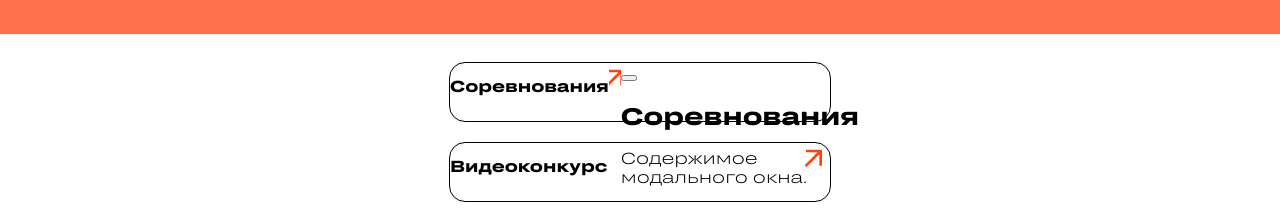
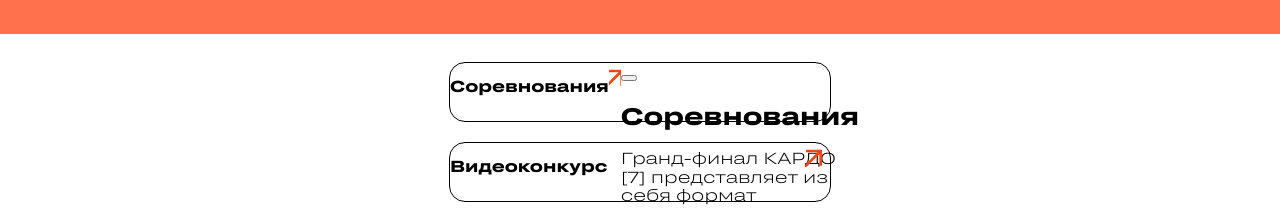
Before and after one commit to KrisGurach/Cardo, a React (Create React App) app: page / in a window 1280 px wide. Both pictures are taken after a click on the button 814 px from the left and 607 px from the top of the page. Shown: the part 528-736 px from the top of the page. Built offline with nearby package versions, Linux system fonts and the light colour scheme; a web font is replaced by a local one.

Commit message:
added hidden navigation

```diff
--- a/src/components/Main/Main.jsx
+++ b/src/components/Main/Main.jsx
@@ -1,3 +1,4 @@
+import {competitions, videocontest, prize, project} from "../../utils/information";
 import CountdownTimer from "../CountdownTimer/CountdownTimer";
 import Navbar from "../Navbar/Navbar";
 
@@ -11,10 +12,34 @@ export default function Main() {
       </section>
         <CountdownTimer />
       <section className="main__nav">
-        <Navbar title="Соревнования"/>
-        <Navbar title="Видеоконкурс"/>
-        <Navbar title="Премия"/>
-        <Navbar title="Проекты"/>
+        <Navbar
+          title="Соревнования"
+          description="Гранд-финал КАРДО [7] представляет из себя формат международного мероприятия уличной культуры,
+          где проходят финальные соревнования по направлениям: хип-хоп, брейкинг, паркур, фриран, воркаут, кикскутинг,
+          трикинг, граффити, скейтбодинг, BMX, диджеинг на специально оборудованных площадках, где участники будут показывать
+          свои навыки для определения лучших."
+          hiddenSection={competitions}/>
+        <Navbar
+          title="Видеоконкурс"
+          description="На этапе регистрации участник снимает и выкладывает видеоролик длительностью от 1 до 3 минут.
+          Экспертный совет просматривает и оценивает материал, по результатам на официальном сайте, а также на странице сообщества
+          в социальной сети Вконтакте публикуется список ТОП-48 участников. Участники ТОП-48 получают творческое задание. После выполнения
+          творческого задания будут отобраны ТОП-12 участников. Участники ТОП-12 получают творческое задание на финал в личном кабинете.
+          На Гранд-финале Экспертный совет просматривает финальные работы и оценивает защиту участников, которая проходит в очном формате.
+          Победителей Видеоконкурса объявят на Гранд-финале после просмотра и оценивания финального задания."
+          hiddenSection={videocontest}/>
+        <Navbar
+          title="Премия"
+          description="Одно из конкурсных направлений международной конкурс-премии «КАРДО», ориентированное на признание и поощрение
+          лучших сообществ и организации, которые внесли наибольший вклад в развитие конкретного направления уличной культуры и спорта
+          за прошедший год (2023)."
+          hiddenSection={prize}/>
+        <Navbar
+          title="Проекты"
+          description="Мы создаем условия, чтобы любой желающий смог развивать свои проектные идеи и мечты. Каждый может оформить
+          заявку на получение грантовой поддержки, пройти очную защиту на гранд-финале 22-25 августа и получить деньги на реализацию
+          своего проекта!"
+          hiddenSection={project}/>
       </section>
     </main>
   );
--- a/src/components/Modal/Modal.css
+++ b/src/components/Modal/Modal.css
@@ -0,0 +1,3 @@
+.modal__button-know-more_hidden {
+  display: none;
+}
--- a/src/components/Modal/Modal.jsx
+++ b/src/components/Modal/Modal.jsx
@@ -1,11 +1,24 @@
-export default function Modal({ title, handleCloseModal }) {
+export default function Modal({ title, description, hiddenSection, handleCloseModal }) {
+  const buttonExtraClass = title === "Соревнования" || title === "Проекты"
+    ? "modal__button-know-more_hidden"
+    : "";
 
   return (
-    <div className="modal-overlay" onClick={handleCloseModal}>
-      <div className="modal-content" onClick={(e) => e.stopPropagation()}>
-        <button className="modal-close" onClick={handleCloseModal}></button>
+    <div className="modal__overlay" onClick={handleCloseModal}>
+      <div className="modal__container" onClick={(e) => e.stopPropagation()}>
+        <button className="modal__button-close" onClick={handleCloseModal}></button>
         <h2>{title}</h2>
-        <p>Содержимое модального окна.</p>
+        <p>{description}</p>
+        {hiddenSection.map(
+            (x, index) => (
+            <div key={index}>
+            <h2 className="modal__title">{x.title}</h2>
+            <p className="modal__description">{x.description}</p>
+            </div>
+            )
+        )}
+        <button className="modal__button-send">Подать заявку</button>
+        <button className={`modal__button-know-more ${buttonExtraClass}`}>Узнать больше</button>
       </div>
     </div>
   );
--- a/src/components/Navbar/Navbar.jsx
+++ b/src/components/Navbar/Navbar.jsx
@@ -1,23 +1,35 @@
 import { useState } from "react";
 import Modal from "../Modal/Modal";
 
-export default function Navbar({title}) {
+export default function Navbar({ title, description, hiddenSection }) {
   const [isModalOpen, setIsModalOpen] = useState(false);
 
   const handleOpenModal = () => {
     setIsModalOpen(true);
-  }
+  };
 
   const handleCloseModal = () => {
     setIsModalOpen(false);
+    console.log(hiddenSection)
   };
 
   return (
     // разметка для создания одной позиции меню для главной и лк
     <div className="navbar">
       <h2 className="navbar__title">{title}</h2>
-      <button type="button" className="navbar__button-link" onClick={handleOpenModal}></button>
-      {isModalOpen && <Modal title={title} handleCloseModal={handleCloseModal} />}
+      <button
+        type="button"
+        className="navbar__button-link"
+        onClick={handleOpenModal}
+      ></button>
+      {isModalOpen && (
+        <Modal
+          title={title}
+          description={description}
+          hiddenSection={hiddenSection}
+          handleCloseModal={handleCloseModal}
+        />
+      )}
     </div>
   );
 }
--- /dev/null
+++ b/src/utils/information.js
@@ -0,0 +1,78 @@
+const competitions = [
+  {
+    title: "механика",
+    description: "Конкурс по поддержке молодёжных проектов, направленных на развитие уличной культуры и спорта."
+  },
+  {
+    title: "сроки",
+    description: "— Регистрация: 2 июня – 15 июля — Очная защита проектов: 22 августа – 25 августа"
+  },
+  {
+    title: "призы",
+    description: "Грантовый конкурс, размер гранта до 1,5 млн рублей"
+  },
+  {
+    title: "документы",
+    description: "ссылки на документы"
+  }
+];
+
+const videocontest = [
+  {
+    title: "задание для участников",
+    description: "",
+  },
+  {
+    title: "механика оценки работ",
+    description: "",
+  },
+  {
+    title: "призы и премии",
+    description: "",
+  },
+  {
+    title: "критерии оценки",
+    description: "",
+  },
+  {
+    title: "документы",
+    description: "",
+  }
+];
+
+
+const prize = [
+  {
+    title: "механика конкурса",
+    description: "",
+  },
+  {
+    title: "требования",
+    description: "",
+  },
+  {
+    title: "критерии оценки",
+    description: "",
+  },
+  {
+    title: "документы",
+    description: "",
+  },
+];
+
+const project = [
+  {
+    title: "механика",
+    description: "Конкурс по поддержке молодёжных проектов, направленных на развитие уличной культуры и спорта. Грантовый конкурс, размер гранта до 1,5 млн рублей, участник проходит регистрацию и оформление проекта, а после защищает его перед экспертами в рамках гранд-финала.",
+  },
+  {
+    title: "возраст",
+    description: "— От 16 до 35 лет — Только для физических лиц",
+  },
+  {
+    title: "сроки",
+    description: "— Регистрация: 2 июня – 15 июля — Очная защита проектов: 22 августа – 25 августа",
+  },
+];
+
+export {competitions, videocontest, prize, project}
```
